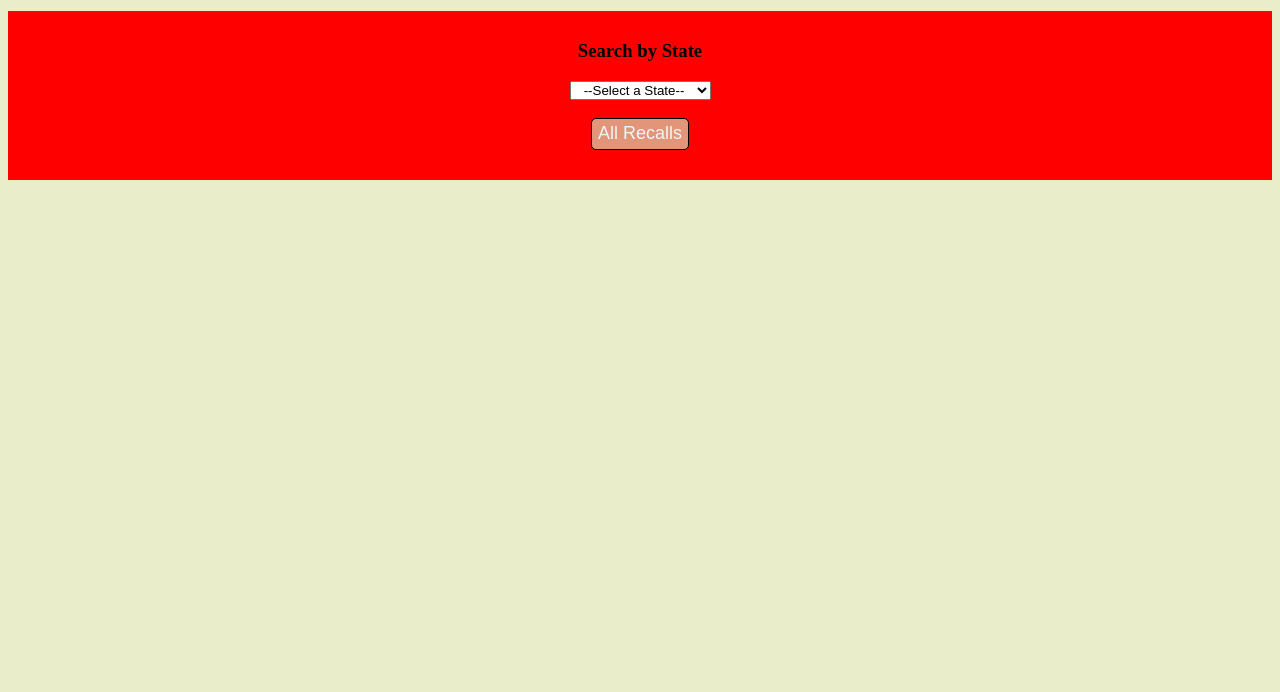
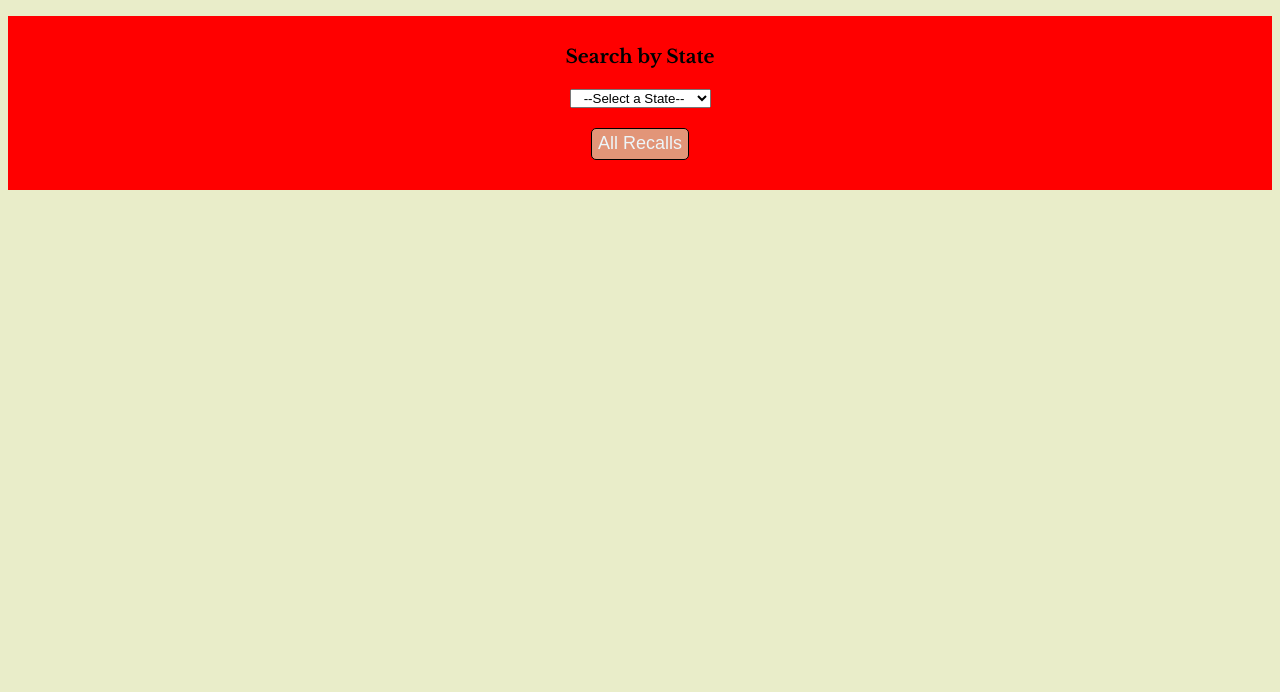
Before and after one commit to andrewasmit/FDA-Recall-Web-App, a plain HTML site: page index.html in a window 1280 px wide. Shown: the part 108-800 px from the top of the page. Drawn offline with nearby package versions, Linux system fonts and the light colour scheme; no server answers.

Commit message:
updated google fonts

```diff
--- a/index.css
+++ b/index.css
@@ -1,6 +1,7 @@
 body {
     background-color: #e9edc9;
-}
+    font-family: 'Libre Baskerville', serif;
+  }
 
 h1{
   text-align: center;
--- a/index.html
+++ b/index.html
@@ -6,7 +6,9 @@
     <meta name="viewport" content="width=device-width, initial-scale=1.0" />
     <title>FDA Recalls</title>
     <link rel="stylesheet" href="index.css" />
-  </head>
+    <link rel="preconnect" href="https://fonts.googleapis.com">
+    <link rel="preconnect" href="https://fonts.gstatic.com" crossorigin>
+    <link href="https://fonts.googleapis.com/css2?family=Libre+Baskerville:ital,wght@0,400;0,700;1,400&family=Nunito:wght@200;400;700&display=swap" rel="stylesheet">  </head>
   <body>
     <h1>FDA Recalls</h1>
     <nav id="search-bar">
```
